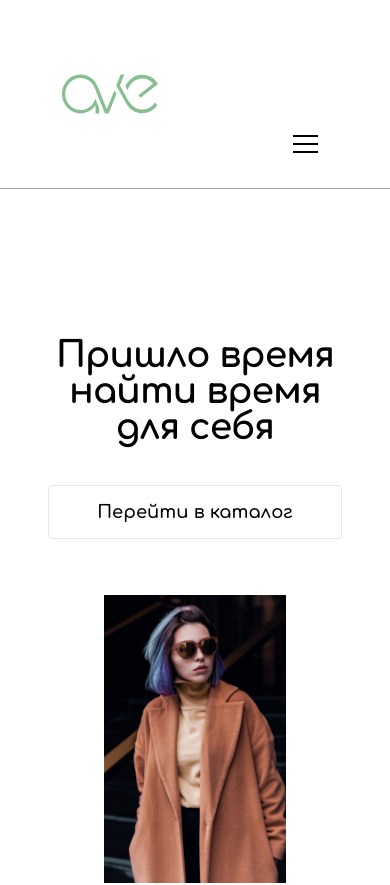
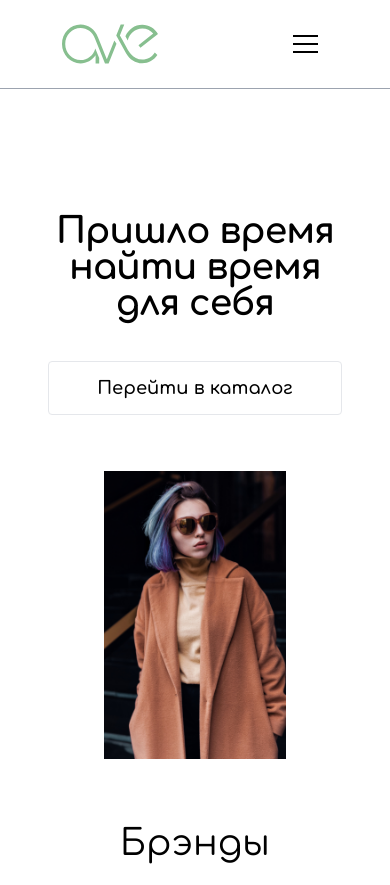
Before and after one commit to xypxzy/lamoda-commerce, a React (Vite) app: page / in a window 390 px wide. Shown: the top 885 px of the page. Built offline with nearby package versions, Linux system fonts and the light colour scheme.

Commit message:
fixed bug with paddgin in header section

```diff
--- a/src/components/Header/index.tsx
+++ b/src/components/Header/index.tsx
@@ -44,7 +44,7 @@ export default function Header() {
         <img src={logo} alt="lamoda logo" />
       </Link>
       <nav>
-        <section className="MOBILE-MENU flex lg:hidden">
+        <section className="MOBILE-MENU mt-0 flex lg:hidden">
           <Hamburger
             size={25}
             color="black"
--- a/src/components/Hero/Hero.module.scss
+++ b/src/components/Hero/Hero.module.scss
@@ -2,11 +2,14 @@
   @apply bg-transparent;
 
   &__title {
-    @apply max-w-2xl mb-10 text-4xl font-extrabold tracking-tight leading-none md:text-5xl xl:text-6xl text-black;
+    @apply max-w-2xl text-left mb-10 text-4xl font-extrabold tracking-tight leading-none md:text-5xl   xl:text-6xl text-black;
+    @media screen and (max-width: 1024px) {
+      text-align: center;
+    }
   }
 
   &__desc {
-    @apply flex flex-col space-y-4 sm:items-center sm:justify-center sm:flex-row sm:space-y-0 sm:space-x-4 lg:justify-start;
+    @apply flex flex-col  space-y-4 sm:items-center sm:justify-center sm:flex-row sm:space-y-0 sm:space-x-4 lg:justify-start;
   }
 
   &__btn {
@@ -14,10 +17,10 @@
   }
 
   &__body {
-    @apply container flex flex-col justify-center p-6 mx-auto sm:py-12 lg:py-24 lg:flex-row lg:justify-around;
+    @apply container  flex flex-col justify-center p-6 mx-auto lg:pb-24 pt-0 lg:flex-row lg:justify-around;
 
     &_info {
-      @apply flex flex-col justify-center p-6 text-center rounded-sm lg:max-w-md xl:max-w-lg lg:text-left;
+      @apply flex flex-col  justify-center p-6  rounded-sm lg:max-w-md xl:max-w-lg lg:text-left;
     }
 
     &_img {
--- a/src/pages/UserProfilePage/UserProfile.module.css
+++ b/src/pages/UserProfilePage/UserProfile.module.css
@@ -9,3 +9,7 @@
 .user__info {
   @apply flex justify-center;
 }
+
+.user__btn {
+  @apply text-white bg-gray-700 hover:bg-gray-800 focus:ring-4 focus:outline-none max-w-md focus:ring-gray-300 font-medium rounded-lg px-5 py-2.5 text-center dark:bg-gray-600 dark:hover:bg-gray-700 dark:focus:ring-gray-800;
+}
--- a/src/pages/UserProfilePage/UserProfilePage.tsx
+++ b/src/pages/UserProfilePage/UserProfilePage.tsx
@@ -38,10 +38,7 @@ const UserProfilePage: React.FC = () => {
               placeholder="john.doe@company.com"
             ></input>
           </div>
-          <button
-            type="submit"
-            className="text-white bg-gray-700 hover:bg-gray-800 focus:ring-4 focus:outline-none max-w-md focus:ring-gray-300 font-medium rounded-lg px-5 py-2.5 text-center dark:bg-gray-600 dark:hover:bg-gray-700 dark:focus:ring-gray-800"
-          >
+          <button type="submit" className={styles.user__btn}>
             Обновить профиль
           </button>
         </form>
```
